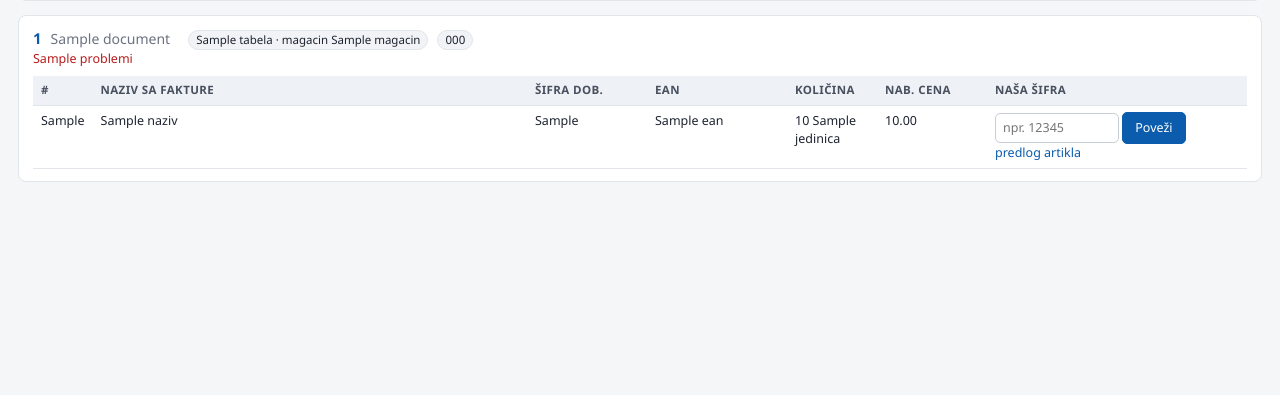
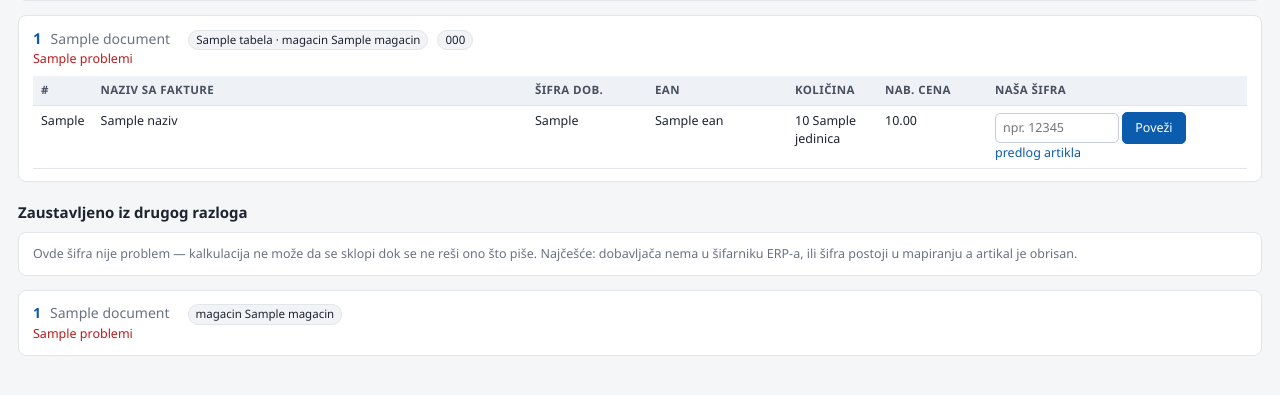
Before and after one commit to soskic12/elbraco-sef, a FastAPI app: template src/sefsync/web/templates/sifre.html in a window 1280 px wide. Shown: the part 266-661 px from the top of the page. Run offline with FastAPI, Linux system fonts and the light colour scheme; the template is opened without the code that fills it: most values are stand-ins (such as "Sample title", 1, 10 or a date in 2020).

Commit message:
Zaustavljeni nacrti se vide na istom tabu
Prvo pustanje na serveru je odmah pokazalo rupu: od 80 nacrta jedan je zaustavljen
necim sto nije sifra (dobavljac van sifarnika, sifra bez artikla), a tab je
prikazivao samo one koji cekaju sifru - taj jedan nigde nije postojao. Stajao bi
dok neko slucajno ne pogleda brojace.

Sada se prikazuju u posebnom odeljku, sa razlogom ispisanim i linkom na dokument.

Co-Authored-By: Claude Opus 5 (1M context) <noreply@anthropic.com>

```diff
--- a/src/sefsync/web/app.py
+++ b/src/sefsync/web/app.py
@@ -629,6 +629,17 @@ def sifre_page(request: Request, user: Operater) -> HTMLResponse:
                 .order_by(NacrtKalkulacije.document_id.desc())
             )
         )
+        # Nacrti zaustavljeni iz drugog razloga (dobavljac van sifarnika, sifra
+        # bez artikla) moraju da se vide na istom mestu - inace stoje a niko ne
+        # zna za njih.
+        zapeli = list(
+            session.scalars(
+                select(NacrtKalkulacije)
+                .options(selectinload(NacrtKalkulacije.document))
+                .where(NacrtKalkulacije.stanje == StanjeNacrta.PROBLEM)
+                .order_by(NacrtKalkulacije.document_id.desc())
+            )
+        )
         broj = {
             stanje.value: session.scalar(
                 select(func.count())
@@ -641,7 +652,13 @@ def sifre_page(request: Request, user: Operater) -> HTMLResponse:
     return templates.TemplateResponse(
         request,
         "sifre.html",
-        {"nacrti": nacrti, "broj": broj, "racunato": racunato, "user": user},
+        {
+            "nacrti": nacrti,
+            "zapeli": zapeli,
+            "broj": broj,
+            "racunato": racunato,
+            "user": user,
+        },
     )
 
 
--- a/src/sefsync/web/templates/sifre.html
+++ b/src/sefsync/web/templates/sifre.html
@@ -79,4 +79,25 @@
 {% else %}
 <div class="card">Nema kalkulacija koje čekaju šifru.</div>
 {% endfor %}
+
+{% if zapeli %}
+<h2>Zaustavljeno iz drugog razloga</h2>
+<div class="card small muted">
+  Ovde šifra nije problem — kalkulacija ne može da se sklopi dok se ne reši ono što piše.
+  Najčešće: dobavljača nema u šifarniku ERP-a, ili šifra postoji u mapiranju a artikal je obrisan.
+</div>
+{% for nacrt in zapeli %}
+<div class="card">
+  <div class="row" style="align-items:baseline">
+    <b><a href="/dokument/{{ nacrt.document_id }}">{{ nacrt.document.document_number or '—' }}</a></b>
+    <span class="muted">{{ nacrt.document.supplier_name }}</span>
+    <span class="spacer"></span>
+    {% if nacrt.magacin %}<span class="tag">magacin {{ nacrt.magacin }}</span>{% endif %}
+  </div>
+  <div class="small" style="color:#b91c1c">
+    {% for p in nacrt.problemi %}<div>{{ p }}</div>{% endfor %}
+  </div>
+</div>
+{% endfor %}
+{% endif %}
 {% endblock %}
```
Also changed, not shown: tests/test_nacrti.py (+16 -0 lines).
